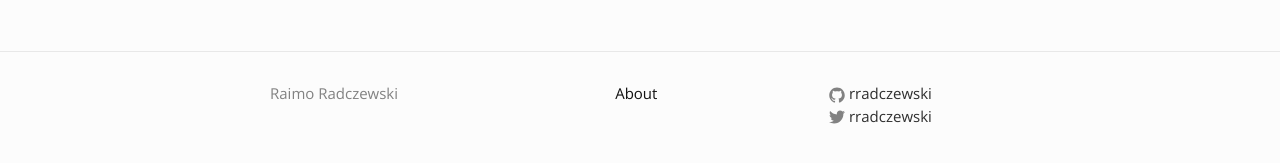
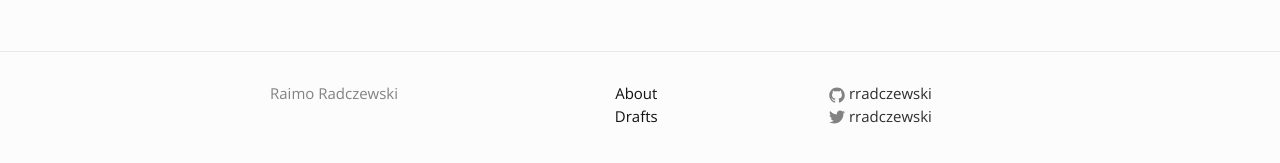
Before and after one commit to rradczewski/ymmv, a Jekyll site: the page built from index.md, in a window 1280 px wide. Shown: the part 426-589 px from the top of the page. Built offline with Jekyll 4.4.1, drawn with Linux system fonts in a browser that asks for light colours.

Commit message:
Add Drafts to Links-List at the bottom

```diff
--- a/_includes/footer.html
+++ b/_includes/footer.html
@@ -17,11 +17,14 @@
       <div class="footer-col footer-col-2">
         <nav class="site-nav">
           <div class="trigger">
-            {% for my_page in site.pages %}
-              {% if my_page.title %}
-              <a class="page-link" href="{{ my_page.url | relative_url }}">{{ my_page.title | escape }}</a>
-              {% endif %}
-            {% endfor %}
+            <ul class="pages-list">
+              {% for my_page in site.pages %}
+                {% if my_page.title %}
+                <li><a class="page-link" href="{{ my_page.url | relative_url }}">{{ my_page.title | escape }}</a></li>
+                {% endif %}
+              {% endfor %}
+              <a class="page-link" href="https://github.com/rradczewski/ymmv/tree/master/_drafts">Drafts</a>
+            </ul>
           </div>
         </nav>
 
--- a/_sass/minima/_layout.scss
+++ b/_sass/minima/_layout.scss
@@ -56,6 +56,7 @@
 }
 
 .contact-list,
+.pages-list,
 .social-media-list {
   list-style: none;
   margin-left: 0;
```
